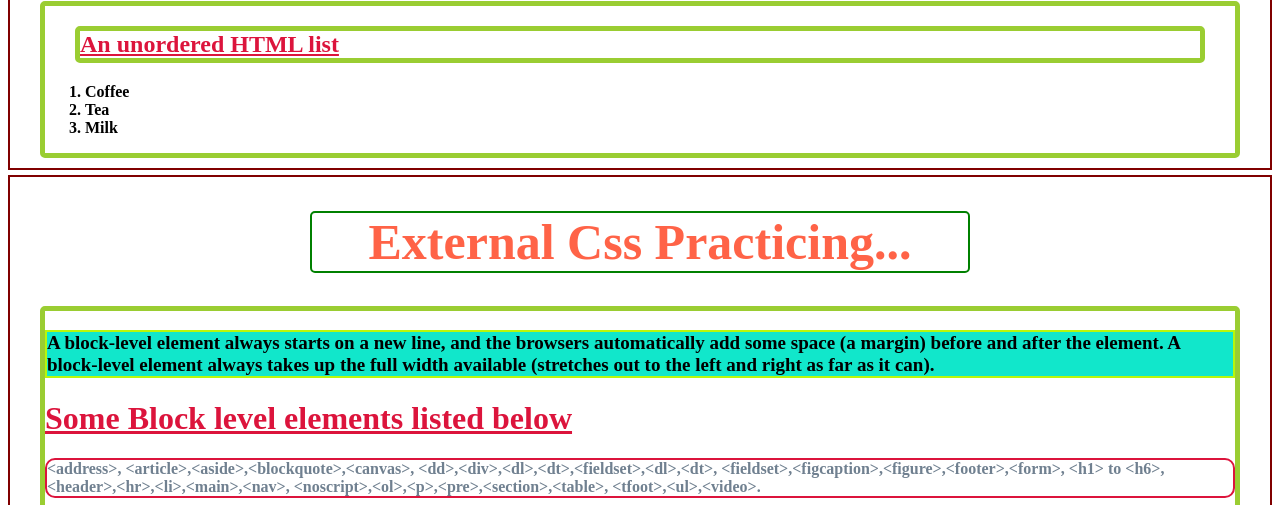
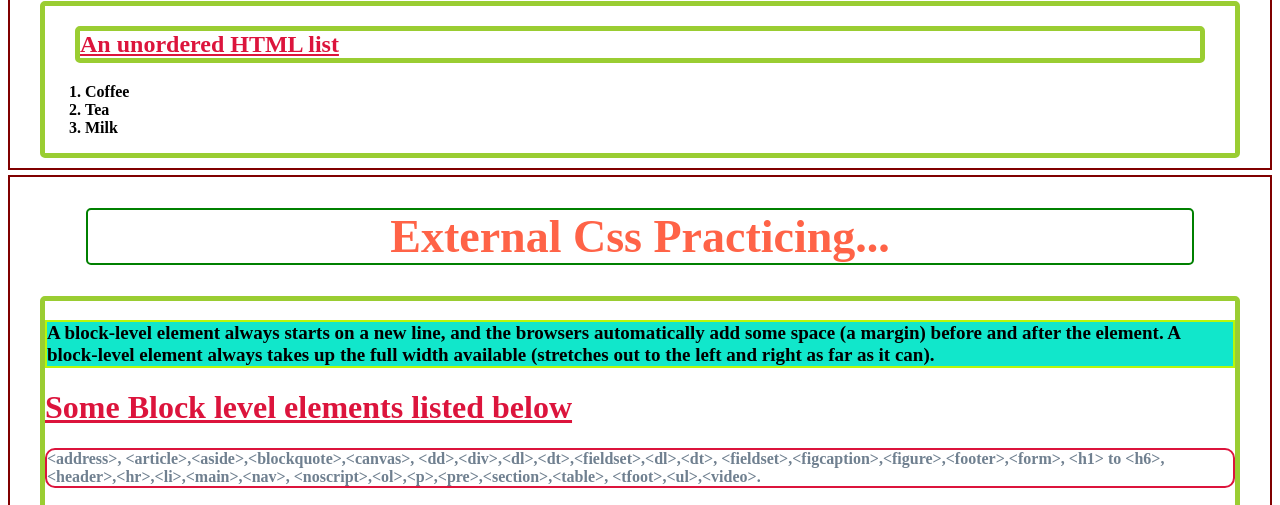
Before and after one commit to htimam-md/html_css, a plain HTML site: page index.html in a window 1280 px wide. Shown: the part 1193-1698 px from the top of the page. Drawn offline with Linux system fonts and the light colour scheme.

Commit message:
Update Css

```diff
--- a/css/style.css
+++ b/css/style.css
@@ -4,10 +4,10 @@
 }
 
 #ext_css {
-    margin-left: 300px;
-    margin-right: 300px;
+    margin-left: 6%;
+    margin-right: 6%;
     /* width: 800px; */
-    font-size: 50px;
+    font-size: 46px;
     font-weight: bolder;
     color: tomato;
     text-align: center;
```
